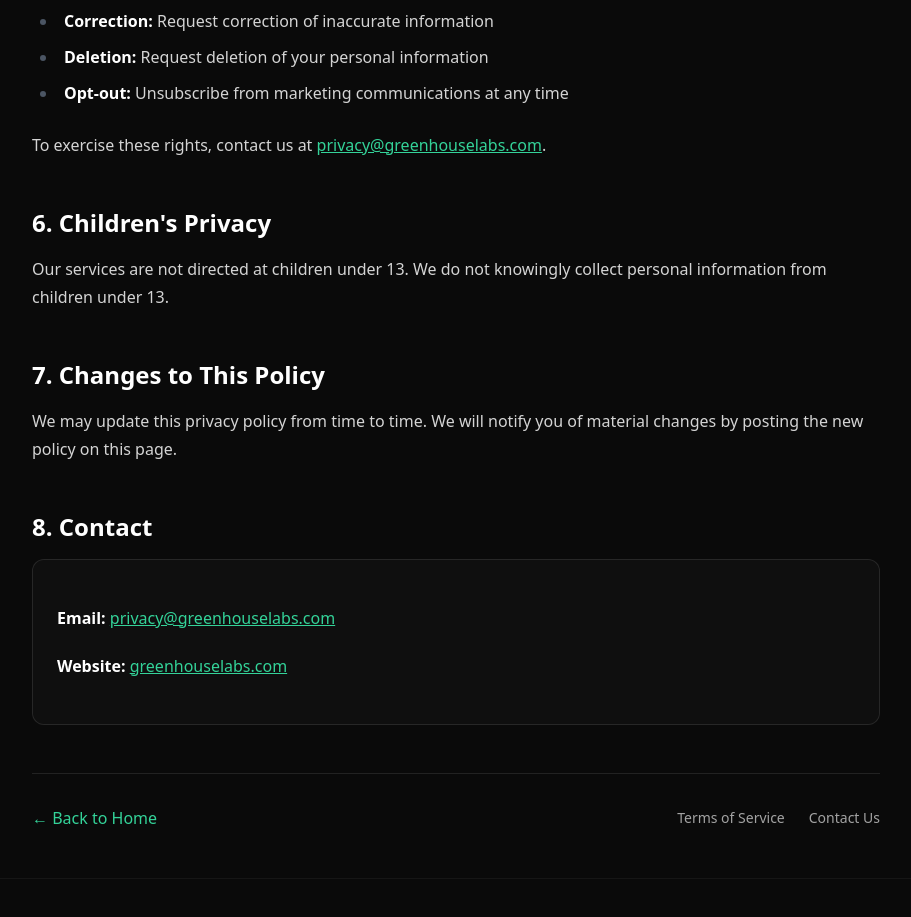
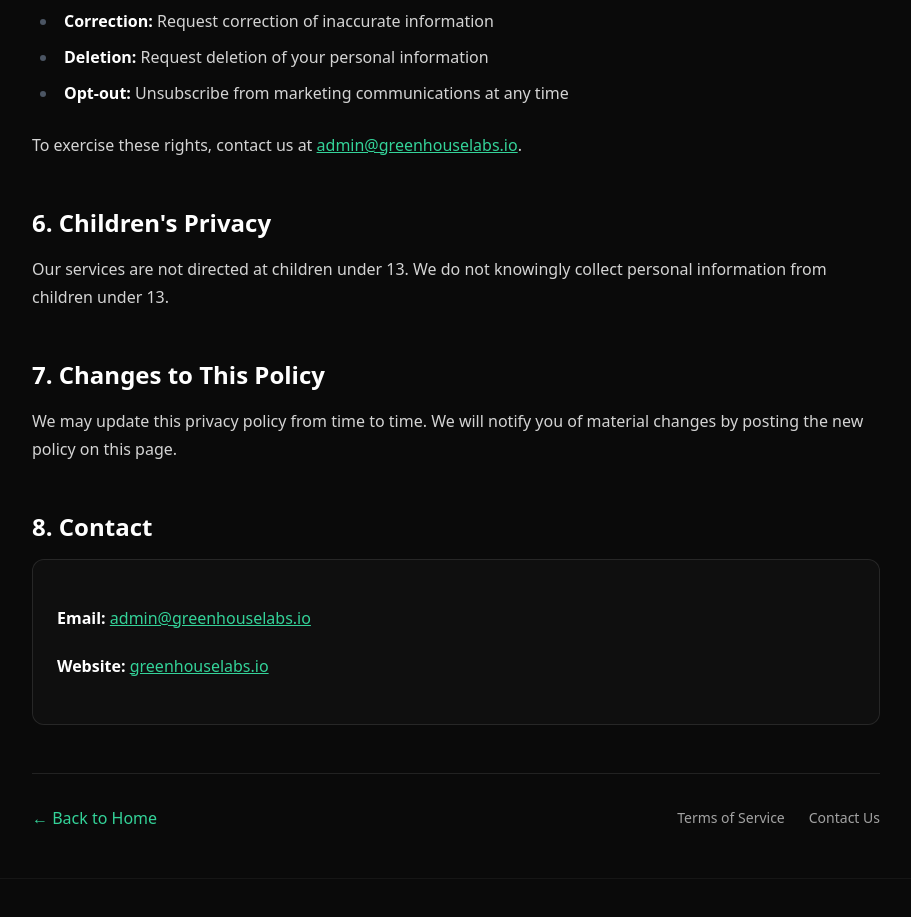
Before and after one commit to greenhouselabs/greenhouselabs, a Next.js app: page /privacy in a window 1280 px wide. Shown: the part 1460-2377 px from the top of the page, without its empty margins (184-1095 px from the left). Built offline with nearby package versions, Linux system fonts and the light colour scheme.

Commit message:
Fix: fixed more emails and URLs

```diff
--- a/app/privacy/page.tsx
+++ b/app/privacy/page.tsx
@@ -74,8 +74,8 @@ export default function PrivacyPage() {
           </ul>
           <p className="text-neutral-300 mb-6">
             To exercise these rights, contact us at{" "}
-            <a href="mailto:privacy@greenhouselabs.com" className="text-emerald-400 hover:text-emerald-300">
-              privacy@greenhouselabs.com
+            <a href="mailto:admin@greenhouselabs.io" className="text-emerald-400 hover:text-emerald-300">
+              admin@greenhouselabs.io
             </a>.
           </p>
         </section>
@@ -97,8 +97,8 @@ export default function PrivacyPage() {
         <section>
           <h2 className="text-2xl font-semibold text-white mb-4">8. Contact</h2>
           <div className="bg-neutral-900/40 border border-white/10 rounded-xl p-6">
-            <p className="text-neutral-300 mb-2"><strong>Email:</strong> <a href="mailto:privacy@greenhouselabs.com" className="text-emerald-400 hover:text-emerald-300">privacy@greenhouselabs.com</a></p>
-            <p className="text-neutral-300"><strong>Website:</strong> <a href="https://greenhouselabs.com" className="text-emerald-400 hover:text-emerald-300">greenhouselabs.com</a></p>
+            <p className="text-neutral-300 mb-2"><strong>Email:</strong> <a href="mailto:admin@greenhouselabs.io" className="text-emerald-400 hover:text-emerald-300">admin@greenhouselabs.io</a></p>
+            <p className="text-neutral-300"><strong>Website:</strong> <a href="https://greenhouselabs.io" className="text-emerald-400 hover:text-emerald-300">greenhouselabs.io</a></p>
           </div>
         </section>
       </div>
```
